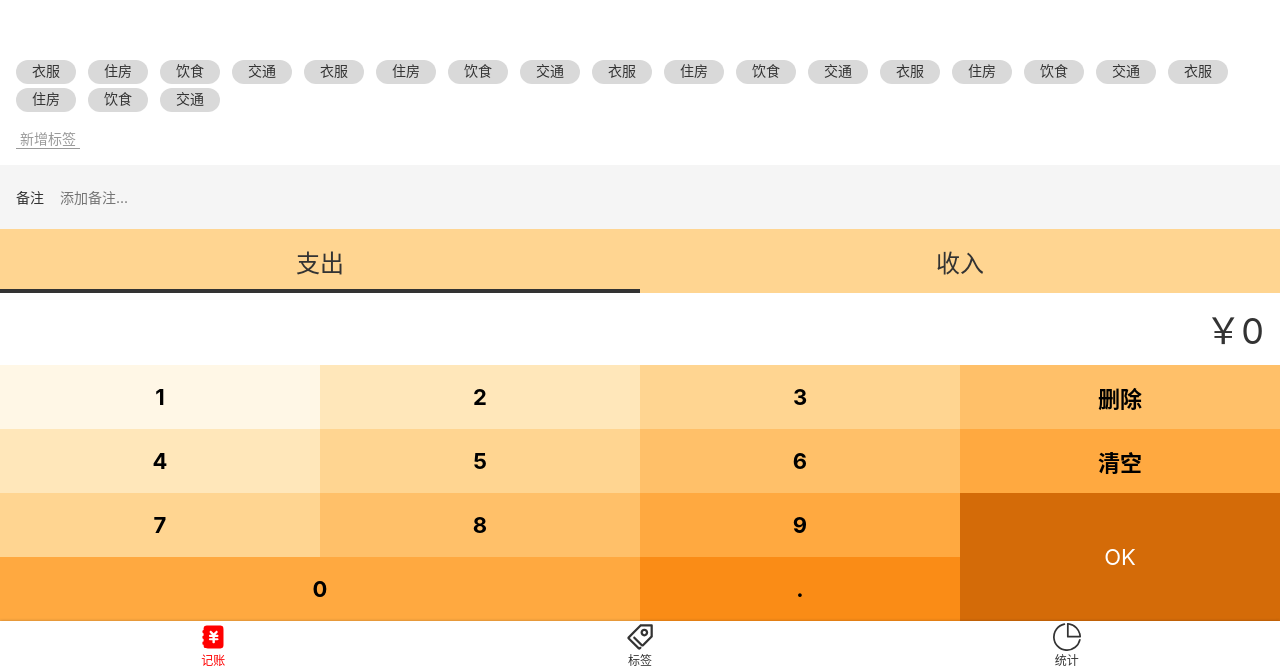
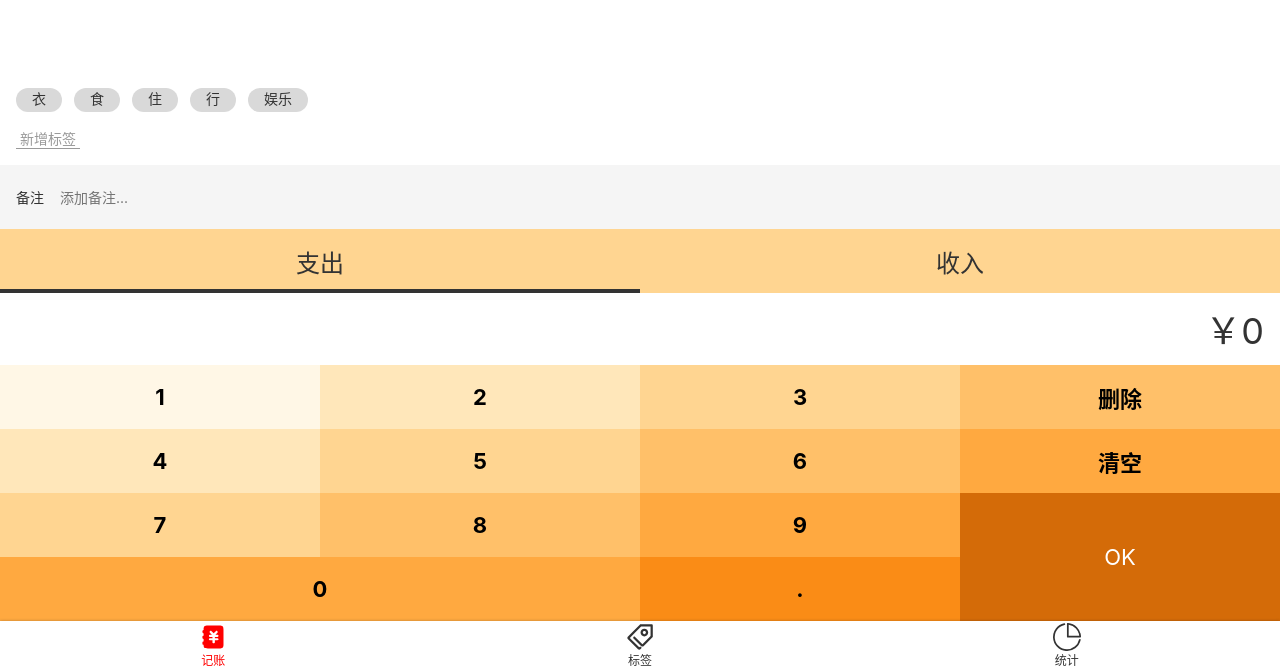
Before and after one commit to waynefu2020/orange-money-vue, a Vue app: page /#/money in a window 1280 px wide. Shown: the part 130-800 px from the top of the page. Built offline with nearby package versions, Linux system fonts and the light colour scheme.

Commit message:
选中或取消tag

```diff
--- a/src/components/Notes.vue
+++ b/src/components/Notes.vue
@@ -1,10 +1,10 @@
 <template>
   <div>
     <label class="notes">
-      {{value}}
+      {{x}}
       <span class="name">备注</span>
-      <input type="text" :value="value"
-             @input="onChange"
+      <input type="text"
+             v-model="value"
              placeholder="添加备注...">
     </label>
   </div>
@@ -18,10 +18,6 @@
 @Component
 export default class Notes extends Vue{
   value = '';
-  onChange(event: KeyboardEvent){
-    const input = event.target as HTMLInputElement
-    this.value = input.value
-  }
 }
 </script>
 
--- a/src/components/Tags.vue
+++ b/src/components/Tags.vue
@@ -4,26 +4,10 @@
       <button>新增标签</button>
     </div>
     <ul class="current">
-      <li>衣服</li>
-      <li>住房</li>
-      <li>饮食</li>
-      <li>交通</li>
-      <li>衣服</li>
-      <li>住房</li>
-      <li>饮食</li>
-      <li>交通</li>
-      <li>衣服</li>
-      <li>住房</li>
-      <li>饮食</li>
-      <li>交通</li>
-      <li>衣服</li>
-      <li>住房</li>
-      <li>饮食</li>
-      <li>交通</li>
-      <li>衣服</li>
-      <li>住房</li>
-      <li>饮食</li>
-      <li>交通</li>
+      <li v-for="tag in dataSource" :key="tag"
+          @click="toggle(tag)"
+          :class="{selected: selectedTags.indexOf(tag)>=0}"
+      >{{tag}}</li>
     </ul>
 
   </div>
@@ -31,8 +15,22 @@
 </template>
 
 <script lang="ts">
-export default {
-  name: "Tags"
+import Vue from 'vue';
+import {Component, Prop} from 'vue-property-decorator';
+
+@Component
+export default class Tags extends Vue{
+  @Prop() dataSource: string[] | undefined;
+  selectedTags: string[] = [];
+
+  toggle(tag:string){
+    const index = this.selectedTags.indexOf(tag)
+    if(index>=0){
+      this.selectedTags.splice(index,1)
+    }else{
+      this.selectedTags.push(tag)
+    }
+  }
 }
 </script>
 
@@ -56,6 +54,10 @@
       padding: 0 16px;
       margin-right: 12px;
       margin-top: 4px;
+      &.selected{
+        background: #fa8c16;
+        color: white;
+      }
     }
   }
 
--- a/src/views/Money.vue
+++ b/src/views/Money.vue
@@ -1,9 +1,9 @@
 <template>
   <Layout class-prefix="layout">
     <NumberPad/>
-    <Types :xxx="111"/>
+    <Types/>
     <Notes/>
-    <Tags/>
+    <Tags :data-source="tags"/>
   </Layout>
 </template>
 
@@ -15,7 +15,12 @@
 
   export default {
     name: "Money",
-    components: {NumberPad, Types, Notes, Tags}
+    components: {NumberPad, Types, Notes, Tags},
+    data(){
+      return {
+        tags: ['衣','食','住','行','娱乐']
+      }
+    },
   }
 </script>
 
```
